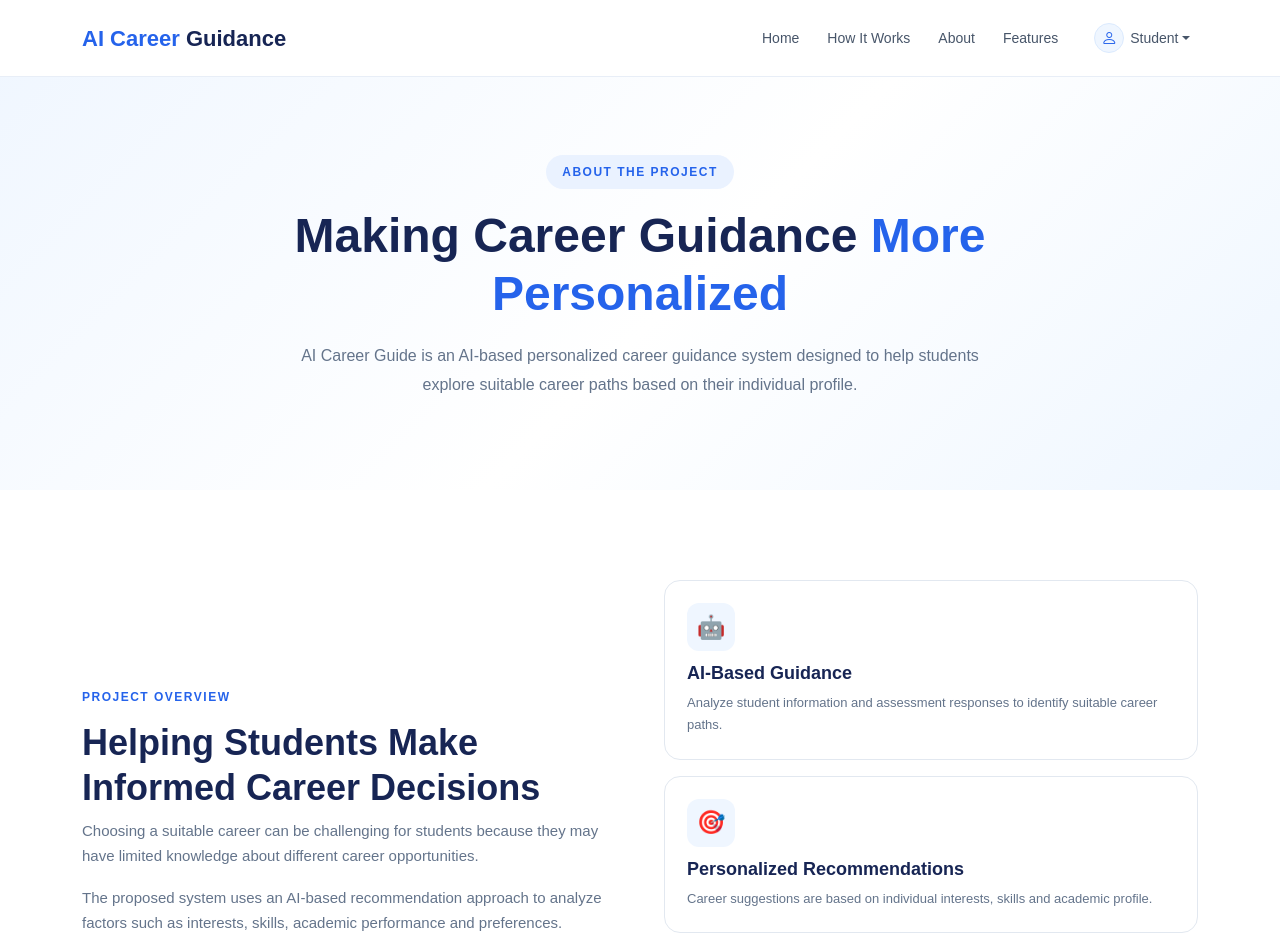
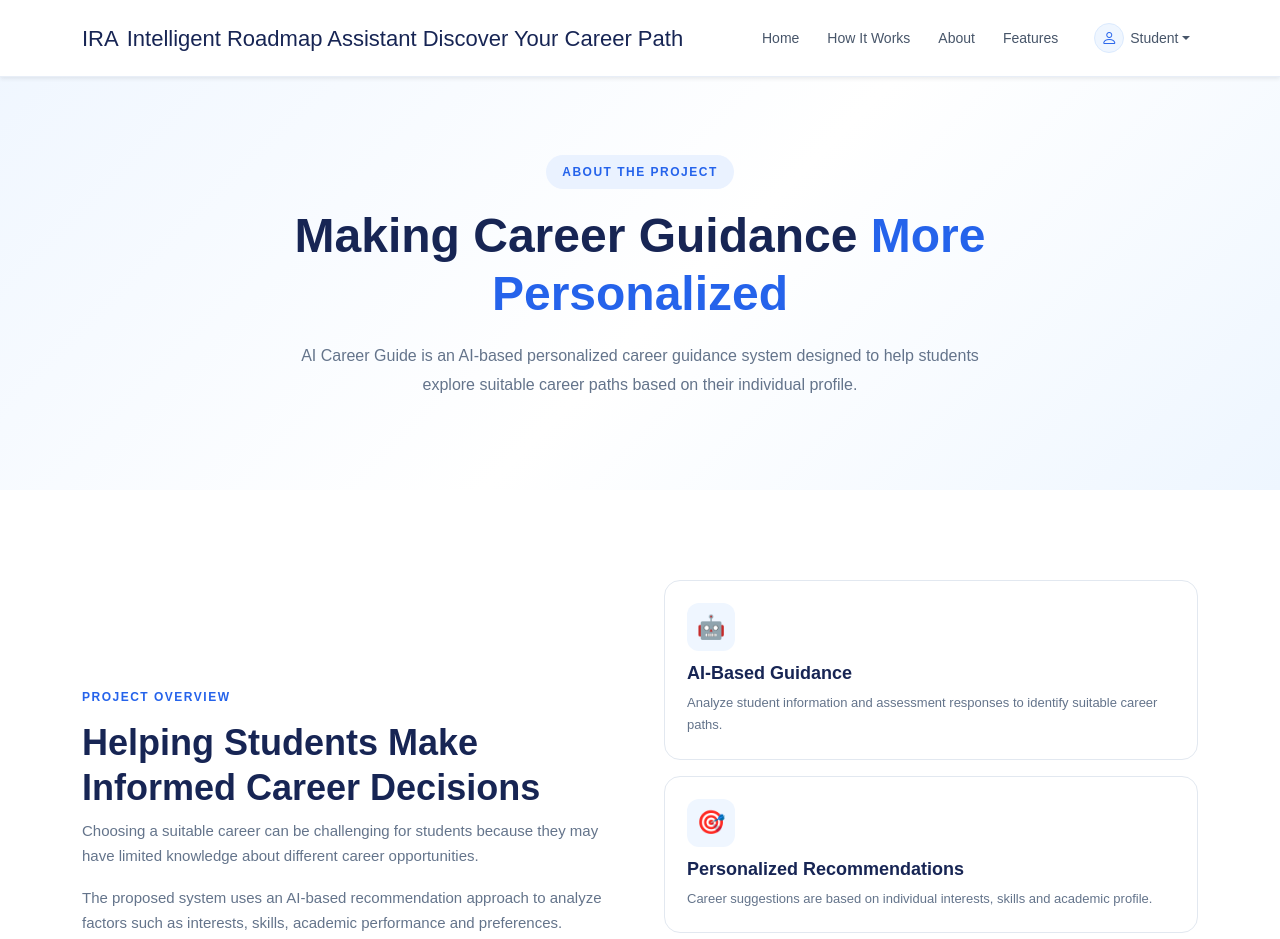
Before and after one commit to Srushti-devloper0410/AI_Carrier_Guidance_System, a plain HTML site: page about.html in a window 1280 px wide. Shown: the top 939 px of the page. Drawn offline with nearby package versions, Linux system fonts and the light colour scheme.

Commit message:
Update navbar.html

```diff
--- a/navbar.html
+++ b/navbar.html
@@ -1,30 +1,46 @@
-
 <!-- ================= NAVBAR ================= -->
 
-<nav class="navbar navbar-expand-lg bg-white fixed-top">
+<nav class="navbar navbar-expand-lg bg-white fixed-top shadow-sm">
 
     <div class="container">
 
-        <a class="navbar-brand fw-bold" href="home.html">
-            <span style="color:#2563eb;">AI Career</span>
-            Guidance
+        <!-- BRAND -->
+        <a class="navbar-brand d-flex align-items-center gap-2" href="home.html">
+
+            <span class="ira-logo">
+                IRA
+            </span>
+
+            <span class="brand-text">
+                <span class="brand-title">Intelligent Roadmap Assistant</span>
+                <span class="brand-subtitle">Discover Your Career Path</span>
+            </span>
+
         </a>
 
+        <!-- TOGGLE BUTTON -->
         <button
             class="navbar-toggler"
             type="button"
             data-bs-toggle="collapse"
-            data-bs-target="#mainNavbar">
+            data-bs-target="#mainNavbar"
+            aria-controls="mainNavbar"
+            aria-expanded="false"
+            aria-label="Toggle navigation">
 
             <span class="navbar-toggler-icon"></span>
+
         </button>
 
+        <!-- NAV LINKS -->
         <div class="collapse navbar-collapse" id="mainNavbar">
 
             <ul class="navbar-nav ms-auto align-items-lg-center">
 
                 <li class="nav-item">
-                    <a class="nav-link" href="home.html">Home</a>
+                    <a class="nav-link" href="home.html">
+                        Home
+                    </a>
                 </li>
 
                 <li class="nav-item">
@@ -34,15 +50,18 @@
                 </li>
 
                 <li class="nav-item">
-                    <a class="nav-link" href="about.html">About</a>
+                    <a class="nav-link" href="about.html">
+                        About
+                    </a>
                 </li>
 
                 <li class="nav-item">
-                    <a class="nav-link" href="features.html">Features</a>
+                    <a class="nav-link" href="features.html">
+                        Features
+                    </a>
                 </li>
 
                 <!-- PROFILE -->
-
                 <li class="nav-item dropdown ms-lg-2">
 
                     <a
@@ -58,14 +77,18 @@
                         </span>
 
                         <span id="navStudentName">Student</span>
+
                     </a>
 
+                    <!-- DROPDOWN -->
                     <ul
                         class="dropdown-menu dropdown-menu-end"
                         aria-labelledby="profileDropdown">
 
                         <li>
-                            <h6 class="dropdown-header">Student Account</h6>
+                            <h6 class="dropdown-header">
+                                Student Account
+                            </h6>
                         </li>
 
                         <li>
@@ -82,7 +105,9 @@
                             </a>
                         </li>
 
-                        <li><hr class="dropdown-divider"></li>
+                        <li>
+                            <hr class="dropdown-divider">
+                        </li>
 
                         <li>
                             <a class="dropdown-item" href="edit-profile.html">
@@ -99,13 +124,18 @@
 
                                 <i class="bi bi-box-arrow-right me-2"></i>
                                 Logout
+
                             </a>
                         </li>
 
                     </ul>
+
                 </li>
 
             </ul>
+
         </div>
+
     </div>
+
 </nav>
```
